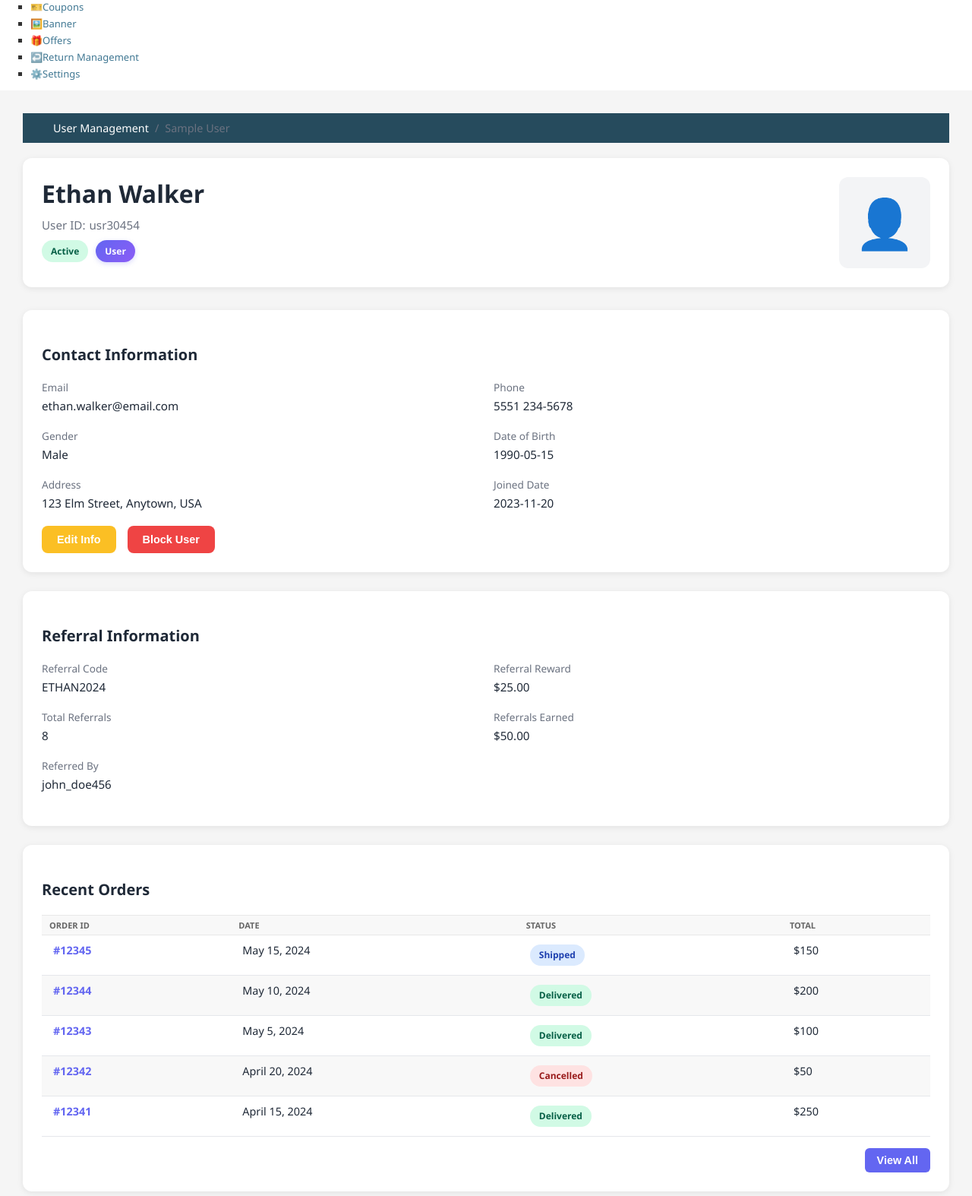
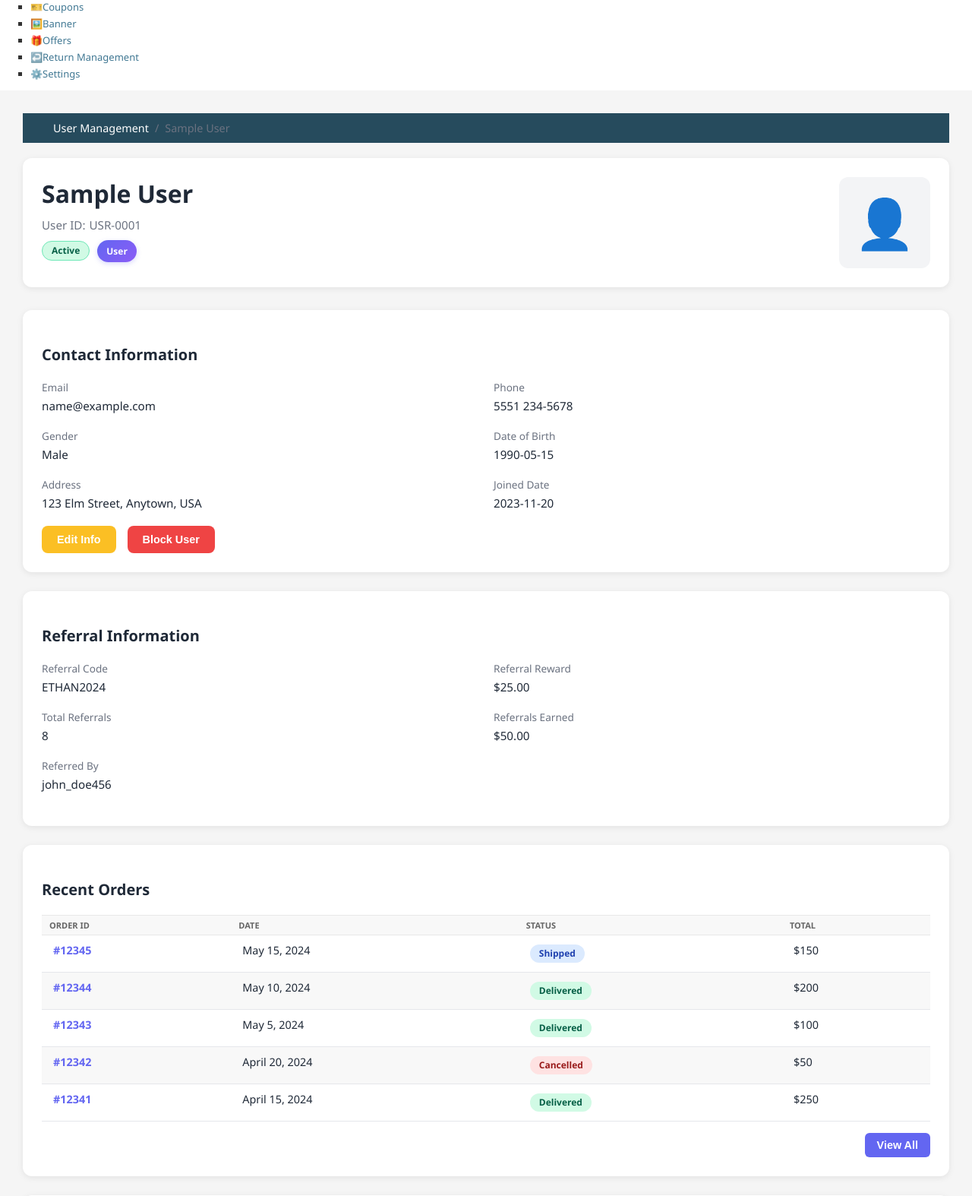
Before and after one commit to abhinavashokm/lookit-ecommerce-django, a Django app: page /admin/view-user/1 in a window 1280 px wide. Shown: the part 246-1820 px from the top of the page at 76% size. Run offline with Django 5.2, Linux system fonts and the light colour scheme; tables that the repository leaves empty hold one stand-in row (values such as "Sample post").

Commit message:
feat(staff): implement block user functionality

```diff
--- a/lookit/staff/static/staff/user/css/view_user.css
+++ b/lookit/staff/static/staff/user/css/view_user.css
@@ -75,14 +75,35 @@
             margin-top: 10px;
         }
 
+        /* Base badge style */
         .status-badge {
             display: inline-block;
             padding: 6px 12px;
             border-radius: 20px;
             font-size: 0.75rem;
             font-weight: 600;
+            line-height: 1;
+            text-transform: capitalize;
+            transition: all 0.2s ease-in-out;
+        }
+
+        /* 🟢 Active */
+        .status-badge.active {
             background: #d1fae5;
+            /* green-100 */
             color: #065f46;
+            /* green-800 */
+            border: 1px solid #6ee7b7;
+            /* subtle accent */
+        }
+
+        /* 🔴 Blocked */
+        .status-badge.blocked {
+            background: #fee2e2;
+            /* red-100 */
+            color: #991b1b;
+            /* red-800 */
+            border: 1px solid #fca5a5;
         }
 
         .role-badge {
@@ -186,6 +207,20 @@
             background: #dc2626;
             transform: translateY(-2px);
             box-shadow: 0 4px 12px rgba(239, 68, 68, 0.3);
+        }
+
+        /* ✅ Unblock button */
+        .btn-unblock {
+            background: #22c55e;
+            /* green-500 */
+            color: #fff;
+        }
+
+        .btn-unblock:hover {
+            background: #16a34a;
+            /* green-600 */
+            transform: translateY(-2px);
+            box-shadow: 0 4px 12px rgba(34, 197, 94, 0.3);
         }
 
         .btn-secondary {
@@ -303,6 +338,15 @@
 
         .modal-btn-confirm:hover {
             background: #dc2626;
+        }
+
+        .modal-btn-unblock {
+            background: #22c55e;
+            color: white;
+        }
+
+        .modal-btn-unblock:hover {
+            background: #16a34a;
         }
 
         .modal-btn-block {
--- a/lookit/staff/static/staff/user/js/view_user.js
+++ b/lookit/staff/static/staff/user/js/view_user.js
@@ -19,9 +19,7 @@ function closeBlockModal() {
 }
 
 function confirmBlockUser() {
-    alert('User blocked');
     closeBlockModal();
-    // Add actual block logic here
 }
 
 // View all orders
--- a/lookit/staff/templates/staff/user/view_user.html
+++ b/lookit/staff/templates/staff/user/view_user.html
@@ -17,15 +17,20 @@
     <!-- User Header -->
     <div class="user-header">
         <div class="user-info">
-            <h1 class="user-name">Ethan Walker</h1>
+            <h1 class="user-name">{{ user.full_name }}</h1>
             <div class="user-meta">
                 <div class="user-meta-item">
                     <span>User ID:</span>
-                    <span>usr30454</span>
+                    <span>USR-{{ user.id|stringformat:"04d" }}
+</span>
                 </div>
             </div>
             <div class="badges-container">
-                <span class="status-badge">Active</span>
+                {% if user.is_active %}
+                <span class="status-badge active">Active</span>
+                {% else %}
+                <span class="status-badge blocked">Blocked</span>
+                {% endif %}
                 <span class="role-badge">User</span>
             </div>
         </div>
@@ -38,7 +43,7 @@
         <div class="contact-grid">
             <div class="contact-item">
                 <span class="contact-label">Email</span>
-                <span class="contact-value">ethan.walker@email.com</span>
+                <span class="contact-value">{{ user.email }}</span>
             </div>
             <div class="contact-item">
                 <span class="contact-label">Phone</span>
@@ -65,7 +70,13 @@
             <a href="{% url 'admin-edit-user' %}">
                 <button class="btn btn-edit">Edit Info</button>
             </a>
+
+            {% if user.is_active %}
             <button class="btn btn-block" onclick="blockUser()">Block User</button>
+
+            {% else %}
+            <button class="btn btn-unblock" onclick="blockUser()">Unblock User</button>
+            {% endif %}
         </div>
     </div>
 
@@ -263,11 +274,24 @@
             <h2 class="modal-title">Block User</h2>
         </div>
         <div class="modal-body">
-            <p class="modal-message">Are you sure you want to block this user? They will no longer be able to access
-                their account.</p>
+            <p class="modal-message">
+                {% if user.is_active %}
+                Are you sure you want to block this user? They will no longer be able to access
+                their account.
+                {% else %}
+                Are you sure you want to unblock this user?
+                They will regain access to their account and be able to log in again
+                {% endif %}
+            </p>
             <div class="modal-actions">
                 <button class="modal-btn modal-btn-cancel" onclick="closeBlockModal()">Cancel</button>
-                <button class="modal-btn modal-btn-block" onclick="confirmBlockUser()">Block User</button>
+                <a href="{% url 'admin-block-user-toggle' user.id%}">
+                    {% if user.is_active %}
+                    <button class="modal-btn modal-btn-block">Block User</button>
+                    {% else %}
+                    <button class="modal-btn modal-btn-unblock">Unblock User</button>
+                    {% endif %}
+                </a>
             </div>
         </div>
     </div>
--- a/lookit/staff/urls.py
+++ b/lookit/staff/urls.py
@@ -8,6 +8,7 @@ from .views import (
     admin_edit_user,
     admin_add_staff,
     admin_view_staff,
+    admin_block_user_toggle,
 )
 
 
@@ -19,5 +20,6 @@ urlpatterns = [
     path("view-user/<user_id>", admin_view_user, name="admin-view-user"),
     path("edit-user", admin_edit_user, name="admin-edit-user"),
     path("add-staff/", admin_add_staff, name="admin-add-staff"),
-    path("view-staff/<staff_id>", admin_view_staff, name="admin-view-staff")
+    path("view-staff/<staff_id>", admin_view_staff, name="admin-view-staff"),
+    path("block-user-toggle/<user_id>", admin_block_user_toggle, name="admin-block-user-toggle")
 ]
--- a/lookit/staff/views.py
+++ b/lookit/staff/views.py
@@ -64,6 +64,12 @@ def admin_view_user(request, user_id):
 def admin_edit_user(request):
     return render(request, "staff/user/edit.html")
 
+def admin_block_user_toggle(request, user_id):
+    user_data = User.objects.get(id=user_id)
+    user_data.is_active = not user_data.is_active
+    user_data.save()
+    return redirect('admin-view-user',user_id = user_id)
+
 def admin_add_staff(request):
     return render(request, "staff/user/add_staff.html")
 
```
